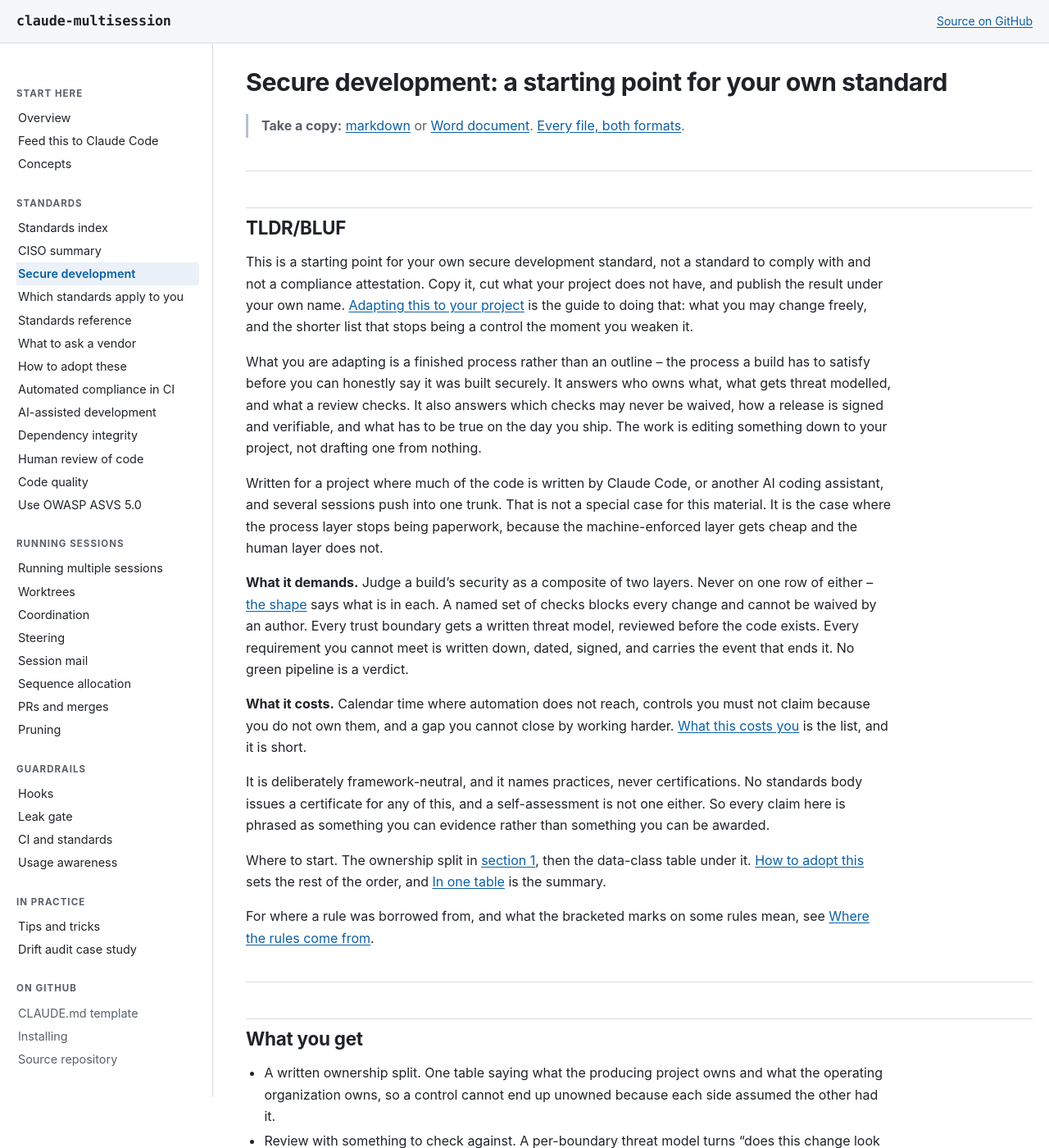
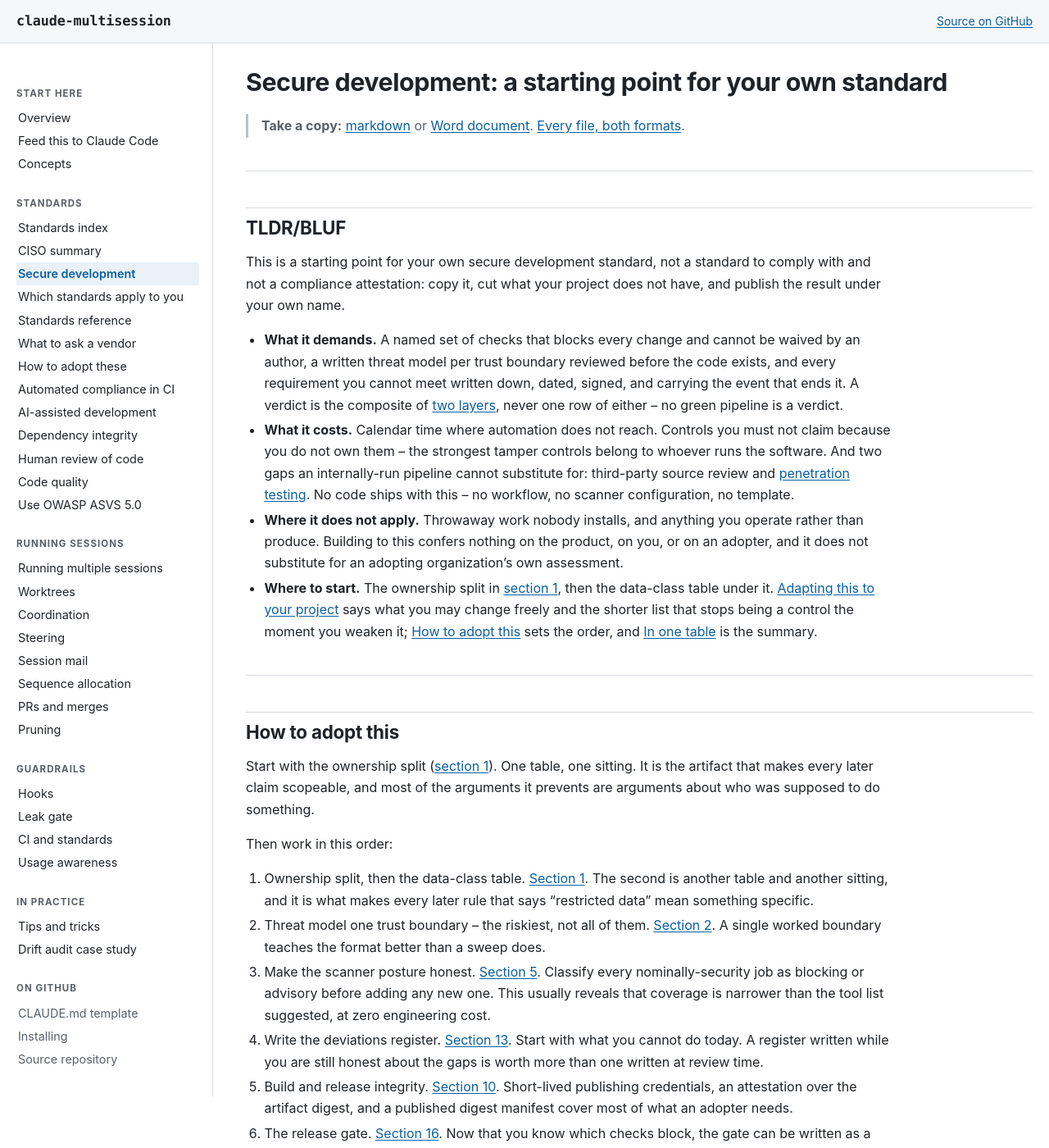
Before and after one commit to wshallwshall/claude-multisession, a Jekyll site: the page built from docs/standards/SECURE-DEVELOPMENT.md, in a window 1280 px wide and 1400 px high. Shown: the whole window at 82% size. Built offline with Jekyll 4.4.1, drawn with Linux system fonts in a browser that asks for light colours; our own code applies the rules of GitHub Pages for plain Markdown files; some of the changed text lies outside the part shown.

Commit message:
docs(standards): the opening spent 99 lines saying what the page then says
TLDR/BLUF, What you get, What this costs you and Where this does not apply
ran to 99 lines between the title and the first navigable instruction, on a
page whose own advice is that a reader should reach the rules. Each of the
four sections restated, at length, something a numbered section below states
once and better. They are replaced by one sentence and four bullets.

What survives, because it is the claim rather than the elaboration: the
unwaivable check set, the per-boundary threat model reviewed before the code,
the dated and signed deviation, the two layers, the controls you must not
claim because you do not own them, the two gaps an internally-run pipeline
cannot substitute for, and the statement that building to this confers
nothing. What goes is the second and third telling of each.

Two things are dropped outright rather than compressed. The AI-assisted
framing, which the title and OVERVIEW.md both carry. And the pen-test budget
figure, which section 15 states in the section that owns it.

The anchor #what-this-costs-you no longer exists. Its only inbound link in the
repository was the one inside the deleted block, so the target and the link go
together; test_internal_links_resolve.py agrees. The other two anchors the
opening carried -- #adapting-this-to-your-project and #the-shape-two-layers...
-- move into the surviving bullets rather than being stranded.

This does NOT re-add the navigation map ca0a8ee deleted. "Where to start" is
that commit's own shortened form.

The set convention is now split: this is the only standard without What you
get and What this costs you sections. Recorded as a known divergence rather
than as an oversight.

Word copy regenerated with pandoc 3.10.

Co-Authored-By: Claude Opus 5 <noreply@anthropic.com>

```diff
--- a/docs/standards/SECURE-DEVELOPMENT.md
+++ b/docs/standards/SECURE-DEVELOPMENT.md
@@ -10,102 +10,31 @@
 ## TLDR/BLUF
 
 This is a starting point for your own secure development standard, not a standard to comply with
-and not a compliance attestation. Copy it, cut what your project does not have, and publish the
+and not a compliance attestation: copy it, cut what your project does not have, and publish the
 result under your own name.
-[Adapting this to your project](#adapting-this-to-your-project) is the guide to doing that: what you
-may change freely, and the shorter list that stops being a control the moment you weaken it.
-
-What you are adapting is a finished process rather than an outline -- the process a build has to
-satisfy before you can honestly say it was built securely. It answers who owns what, what gets
-threat modelled, and what a review checks. It also answers which checks may never be waived, how a
-release is signed and verifiable, and what has to be true on the day you ship. The work is editing
-something down to your project, not drafting one from nothing.
-
-Written for a project where much of the code is written by Claude Code, or another AI coding
-assistant, and several sessions push into one trunk. That is not a special case for this material.
-It is the case where the process layer stops being paperwork, because the machine-enforced layer
-gets cheap and the human layer does not.
-
-**What it demands.** Judge a build's security as a composite of two layers. Never on one row of
-either -- [the shape](#the-shape-two-layers-and-the-second-is-where-the-defects-are) says what is in
-each. A named set of checks blocks every change and cannot be waived by an author. Every trust
-boundary gets a written threat model, reviewed before the code exists. Every requirement you cannot
-meet is written down, dated, signed, and carries the event that ends it. No green pipeline is a
-verdict.
-
-**What it costs.** Calendar time where automation does not reach, controls you must not claim
-because you do not own them, and a gap you cannot close by working harder.
-[What this costs you](#what-this-costs-you) is the list, and it is short.
-
-It is deliberately framework-neutral, and it names practices, never certifications. No standards
-body issues a certificate for any of this, and a self-assessment is not one either. So every claim
-here is phrased as something you can evidence rather than something you can be awarded.
-
-Where to start. The ownership split in
-[section 1](#1-shared-responsibility-write-the-split-down-first), then the data-class table under
-it. [How to adopt this](#how-to-adopt-this) sets the rest of the order, and
-[In one table](#in-one-table) is the summary.
-
-For where a rule was borrowed from, and what the bracketed marks on some rules mean, see
-[Where the rules come from](#where-the-rules-come-from).
-
----
-
-## What you get
-
-- A written ownership split. One table saying what the producing project owns and what the
-  operating organization owns, so a control cannot end up unowned because each side assumed the
-  other had it.
-- Review with something to check against. A per-boundary threat model turns "does this change
-  look secure" into "which boundary does this touch, and does its named mitigation still hold". A
-  missing control then shows up as a gap in an enumeration rather than as something nobody thought
-  of.
-- A finite secure-coding list. A reviewer, human or automated, gets a bounded set of questions
-  instead of an unanswerable one.
-- An honest read of your own pipeline. Two layers, weighted differently, with a plain statement
-  of what a green run has and has not established. Effort goes to the layer that is actually
-  missing rather than to a ninth scanner.
-- A release gate that is a checklist, not a debate. Defined pass and fail conditions, so the
-  conditions under which you shipped are recoverable afterwards.
-- Artifacts an adopter can verify without trusting your description of your process -- build
-  provenance, an attestation over the artifact digest, a component inventory, a published digest
-  manifest with the offline verification path documented.
-- A posture you can publish when you cannot meet every requirement. Dated deviations, named
-  compensating controls, and a trigger that ends each one -- instead of either overclaiming or
-  quietly having a gap.
-- Wording that survives a reviewer. Phrases you can use, phrases you cannot, and the reason, so
-  publishing a security page does not accidentally assert a certification that does not exist.
-
-## What this costs you
-
-- Calendar time in two places that resist automation. Threat modeling happens before the build,
-  and vulnerability response has to be rehearsed end to end at least once. Neither can be discharged
-  by a passing check.
-- **Controls you do not own and must not claim.** The strongest tamper controls -- file-integrity
-  monitoring, immutable deployment, least-privilege file ownership, signed-artifact admission
-  control -- belong to whoever runs the software. You can document and recommend them. Claiming them
-  is a defect.
-- A gap you cannot close by working harder. Third-party source review and penetration testing are
-  the two controls an internally-run pipeline cannot substitute for. Developer-run dynamic testing is
-  not one of them -- [section 2](#2-threat-model-each-trust-boundary-before-you-build-it) carries the
-  version that costs runner minutes, and
-  [section 15](#15-independent-external-verification) records
-  why this list once said otherwise. In one project's planning, a single engagement at the highest
-  assurance tier was budgeted in the tens of thousands of currency units.
-  If you cannot fund it, the honest move is to say so and hold the gap under a signed acceptance --
-  not to let a self-assessment read as verification.
-- No code ships with this. No workflow, no scanner configuration, no template. The mechanics
-  below are described so you can build them where you already run checks.
-
-### Where this does not apply
-
-- Throwaway work. A spike nobody installs does not need a threat model or a release gate.
-  Applying the whole of this to code with no consumer is how a process gets abandoned wholesale.
-- Anything you are not the producer of. If you operate software rather than publish it, most of
-  the build and release sections are somebody else's obligation and the hardening sections are
-  yours.
-- As a compliance position. Building to this confers nothing on the product, on you, or on an
-  adopter, and it does not substitute for an adopting organization's own assessment.
+
+- **What it demands.** A named set of checks that blocks every change and cannot be waived by an
+  author, a written threat model per trust boundary reviewed before the code exists, and every
+  requirement you cannot meet written down, dated, signed, and carrying the event that ends it. A
+  verdict is the composite of
+  [two layers](#the-shape-two-layers-and-the-second-is-where-the-defects-are), never one row of
+  either -- no green pipeline is a verdict.
+- **What it costs.** Calendar time where automation does not reach. Controls you must not claim
+  because you do not own them -- the strongest tamper controls belong to whoever runs the software.
+  And two gaps an internally-run pipeline cannot substitute for: third-party source review and
+  [penetration testing](#15-independent-external-verification). No code ships with this -- no
+  workflow, no scanner configuration, no template.
+- **Where it does not apply.** Throwaway work nobody installs, and anything you operate rather than
+  produce. Building to this confers nothing on the product, on you, or on an adopter, and it does
+  not substitute for an adopting organization's own assessment.
+- **Where to start.** The ownership split in
+  [section 1](#1-shared-responsibility-write-the-split-down-first), then the data-class table under
+  it. [Adapting this to your project](#adapting-this-to-your-project) says what you may change
+  freely and the shorter list that stops being a control the moment you weaken it;
+  [How to adopt this](#how-to-adopt-this) sets the order, and [In one table](#in-one-table) is the
+  summary.
+
+---
 
 ## How to adopt this
 
```
Also changed, not shown: 1 other file.
